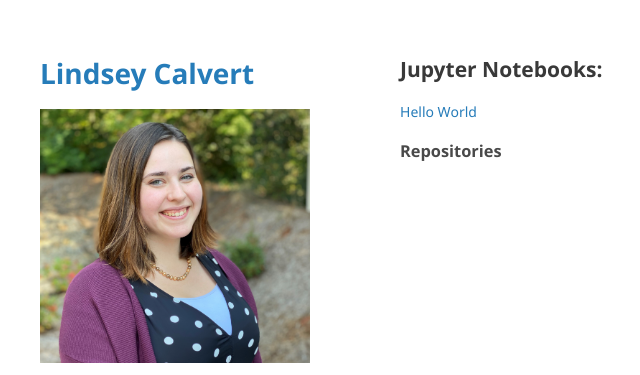
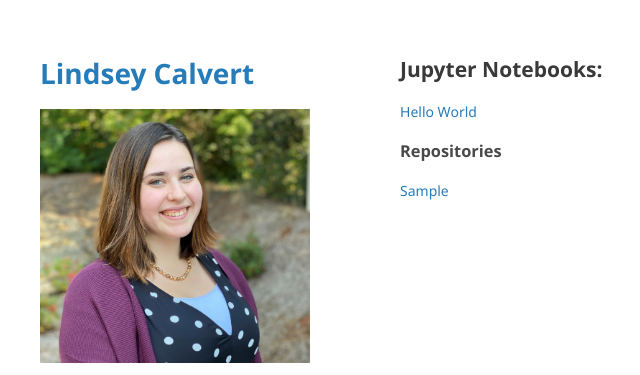
Before and after one commit to lindsey-calvert/lindsey-calvert.github.io, a Jekyll site: the page built from index.md, in a window 1280 px wide. Shown: the top 375 px of the page, without its empty margins (170-810 px from the left). Built offline with Jekyll 4.4.1, drawn with Linux system fonts in a browser that asks for light colours; our own code applies the rules of GitHub Pages for plain Markdown files; the repository's description, which GitHub fills in, is left out.

Commit message:
Update index.md

```diff
--- a/index.md
+++ b/index.md
@@ -9,3 +9,4 @@ logo: [My Picture](/pics/Headshot.jpg)
 [Hello World](/HelloWorld)
 
 ### Repositories
+[Sample](https://github.com/lindsey-calvert/sample)
```
